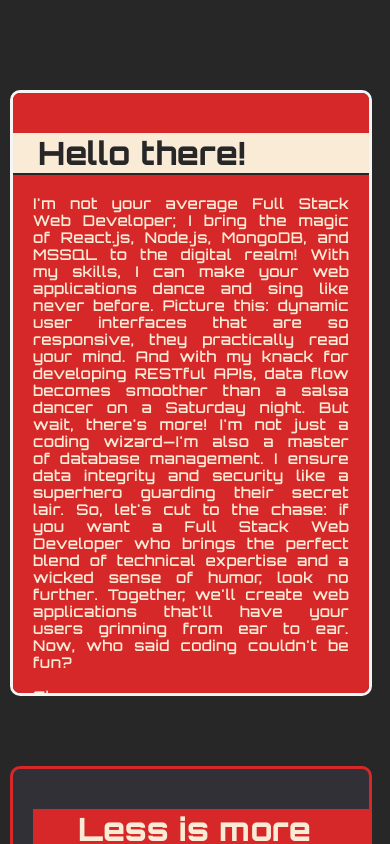
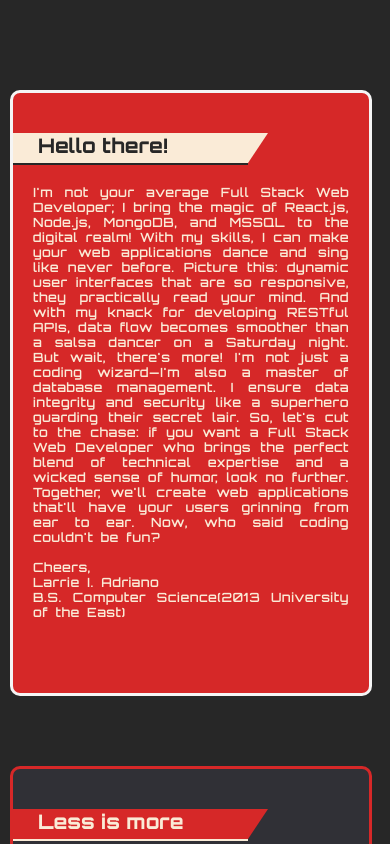
Before and after one commit to RedDev01/portfolio, a React (Vite) app: page / in a window 390 px wide. Shown: the top 844 px of the page. Built offline with nearby package versions, Linux system fonts and the light colour scheme.

Commit message:
adjust font size for mobile view

```diff
--- a/src/App.css
+++ b/src/App.css
@@ -383,6 +383,9 @@ display: none;
 }
 
 .profile-odd{
+  overflow-y: hidden;
+  overflow-x: hidden;
+
   margin-bottom: 70px;
   margin-right: 10px;
   margin-left: 10px;
@@ -394,6 +397,14 @@ display: none;
   margin-top: 40px;
   margin-bottom: 20px;
   margin-left: -20px;
+
+  width: 210px;
+  height: 30px;
+  font-size: 20px;
+}
+
+.profile-odd h1::before {
+  border-top: 30px solid antiquewhite;
 }
 
 .profile-odd p{
@@ -403,6 +414,8 @@ display: none;
   letter-spacing: 1px;
   word-spacing: 3px;
   text-align: justify;
+
+  font-size: 12px;
 }
 
 .profile-even{
@@ -419,6 +432,15 @@ display: none;
   margin: 20px;
   margin-top: 40px;
   margin-bottom: 20px;
+  margin-left: -20px;
+
+  width: 210px;
+  height: 30px;
+  font-size: 20px;
+}
+
+.profile-even h1::before {
+  border-top: 30px solid rgba(214, 40, 40, 1);
 }
 
 .profile-even p{
@@ -429,6 +451,7 @@ display: none;
   word-spacing: 5px;
   text-align: justify;
 
+  font-size: 12px;
 }
 
 .profile-icons {
```
